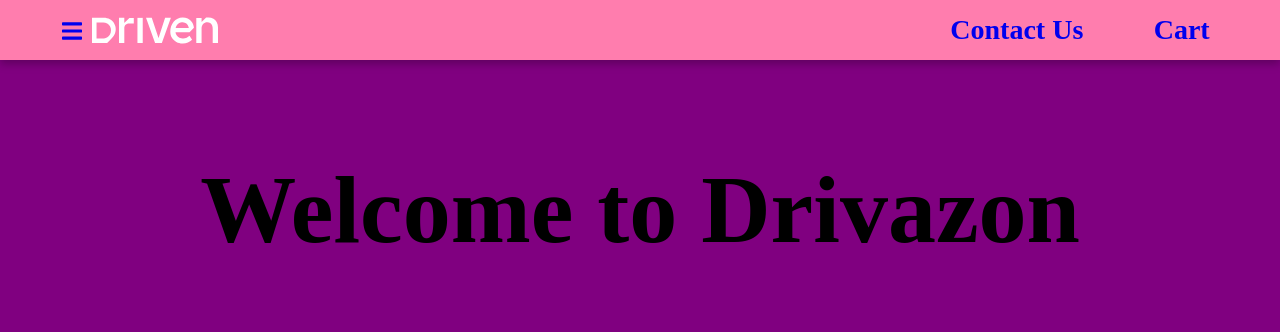
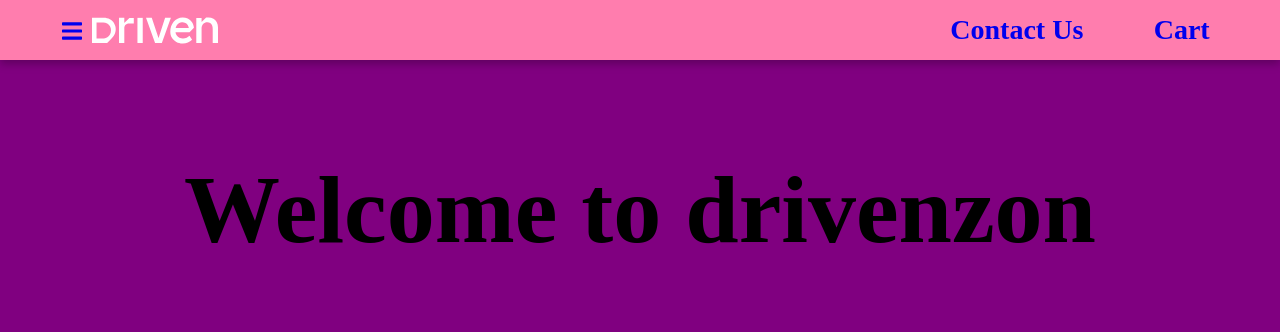
Before and after one commit to NilsonNetto/projeto14-drivenzon-front, a React (Create React App) app: page / in a window 1280 px wide. Shown: the top 332 px of the page. Built offline with nearby package versions, Linux system fonts and the light colour scheme; no server answers; a web font is replaced by a local one.

Commit message:
link to register, login and main

```diff
--- a/src/components/RegisterPage.js
+++ b/src/components/RegisterPage.js
@@ -63,7 +63,7 @@
           required />
         <button>Cadastrar</button>
       </Form>
-      <Link to='/'>Já tem uma conta? Entre agora!</Link>
+      <Link to='/login'>Já tem uma conta? Entre agora!</Link>
     </Wrapper>
   );
 }
--- a/src/components/pages/MainPage.js
+++ b/src/components/pages/MainPage.js
@@ -79,7 +79,7 @@
       </Header>
       <Main>
         <section>
-          <Message>Welcome to Drivazon</Message>
+          <Message>Welcome to drivenzon</Message>
         </section>
         <section>
           {loading ? (
```
